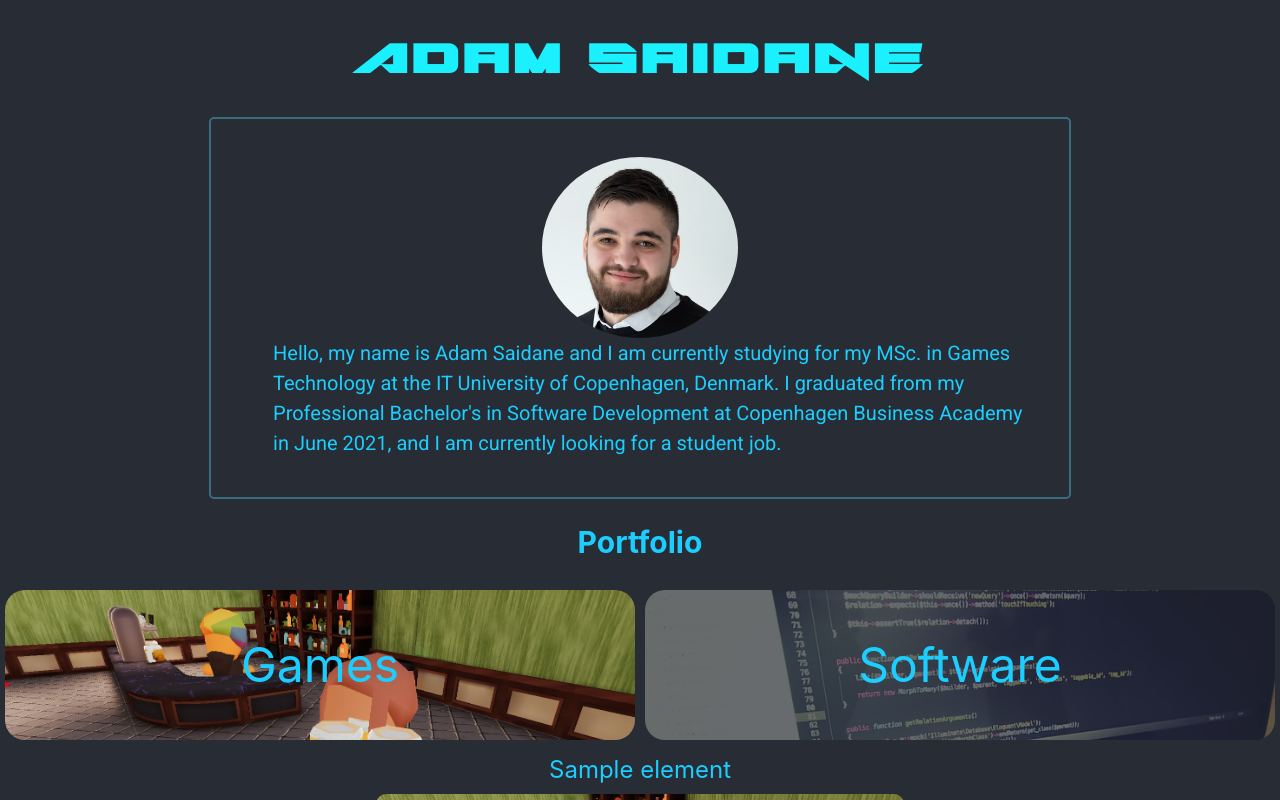
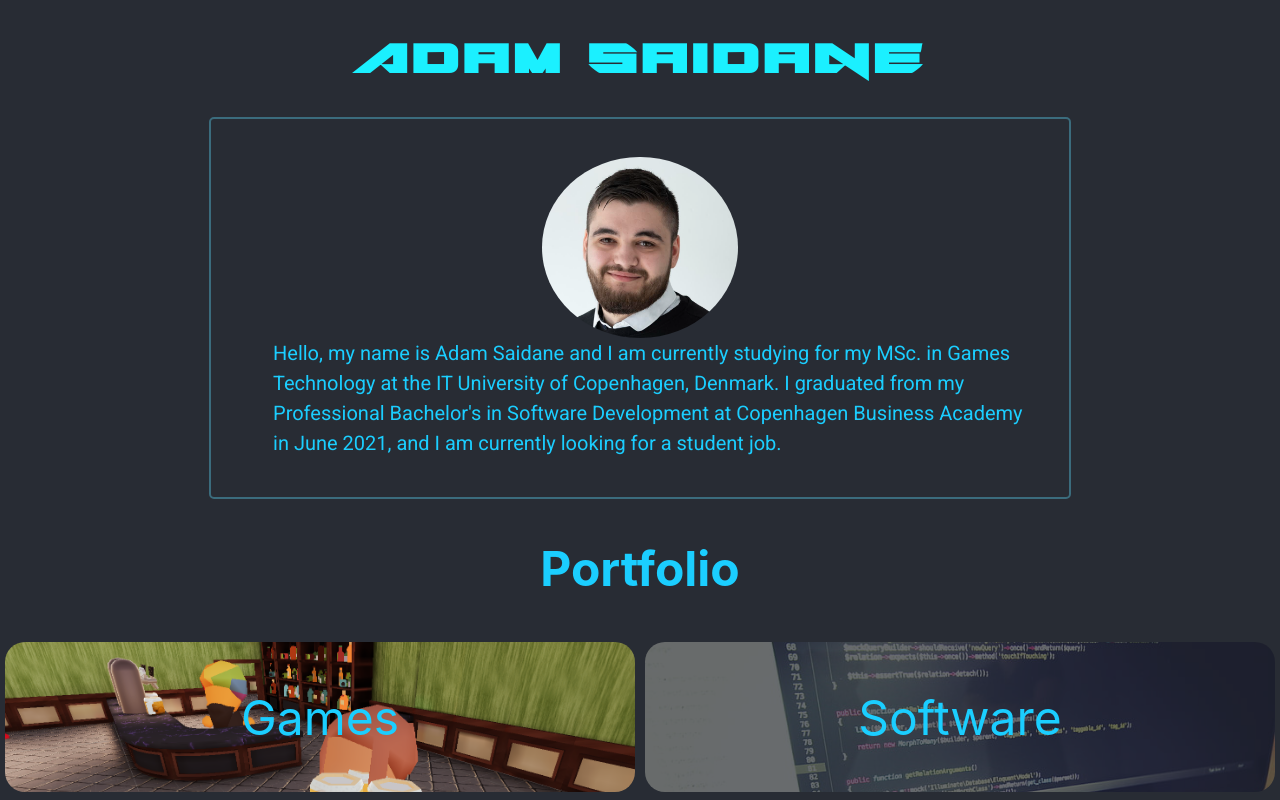
Before and after one commit to AdamSai/adamsai.github.io, a React (Create React App) app: page /GamesPortolio in a window 1280 px wide. Shown: the top 800 px of the page. Built offline with nearby package versions, Linux system fonts and the light colour scheme.

Commit message:
Portfolio title size

```diff
--- a/src/App.scss
+++ b/src/App.scss
@@ -9,6 +9,8 @@
 .App {
 	min-height: 100vh;
 	height: 100%;
+	align-items: center;
+	justify-content: center;
 }
 html,
 body,
--- a/src/components/Portfolio.scss
+++ b/src/components/Portfolio.scss
@@ -2,14 +2,14 @@
 
 .Portfolio-root-container {
 	display: flex;
-	// justify-content: center;
 	flex-direction: column;
 	width: 100%;
 	min-height: 500px;
 	color: $primary-color;
 	h2 {
-		align-self: center;
-		font-size: 30px;
+		font-size: 3em;
+		width: 100%;
+		text-align: center;
 	}
 	.Portfolio-root-content {
 		display: flex;
```
